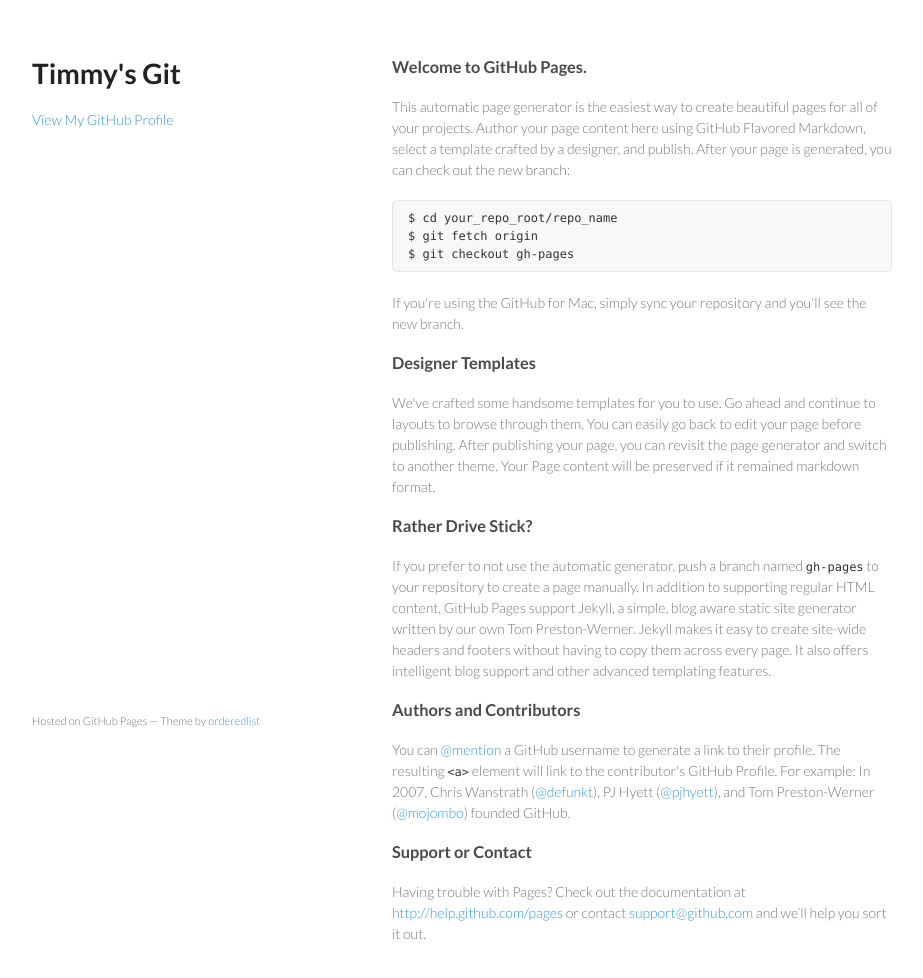
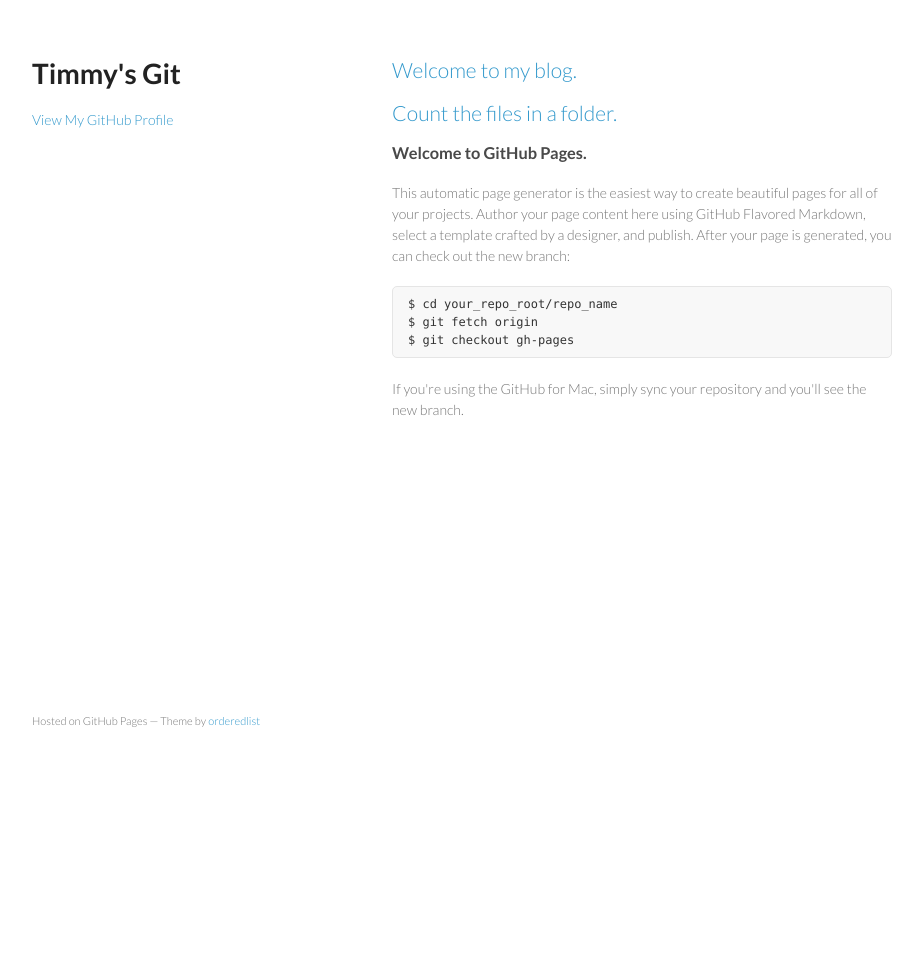
Before and after one commit to timmyshen/timmyshen.github.io, a plain HTML site: page index.html in a window 1280 px wide. Shown: the whole page, without its empty margins (178-1101 px from the left). After the commit the page ends 800 px from the top, so only its background shows below. Drawn offline with Linux system fonts and the light colour scheme.

Commit message:
formatted the index.html deleted several paragraphs of auto-generated stuff. add two headers

```diff
--- a/index.html
+++ b/index.html
@@ -12,9 +12,9 @@
     <link rel="stylesheet" href="stylesheets/styles.css">
     <link rel="stylesheet" href="stylesheets/pygment_trac.css">
     <meta name="viewport" content="width=device-width, initial-scale=1, user-scalable=no">
-    <!--[if lt IE 9]>
-    <script src="//html5shiv.googlecode.com/svn/trunk/html5.js"></script>
-    <![endif]-->
+      <!--[if lt IE 9]>
+      <script src="//html5shiv.googlecode.com/svn/trunk/html5.js"></script>
+      <![endif]-->
   </head>
   <body>
     <div class="wrapper">
@@ -22,48 +22,40 @@
         <h1>Timmy&#39;s Git</h1>
         <p></p>
 
-
         <p class="view"><a href="https://github.com/timmyshen">View My GitHub Profile</a></p>
-
       </header>
       <section>
+        <!-- My page -->
+        <h2>
+          <a href="https://github.com/timmyshen">
+            Welcome to my blog.
+          </a>
+        </h2>
+        <h2>
+          <a href="https://github.com/timmyshen">
+            Count the files in a folder.
+          </a>
+        </h2>
         <h3>
-<a name="welcome-to-github-pages" class="anchor" href="#welcome-to-github-pages"><span class="octicon octicon-link"></span></a>Welcome to GitHub Pages.</h3>
+          <a name="welcome-to-github-pages" class="anchor" href="#welcome-to-github-pages"><span class="octicon octicon-link"></span></a>
+          Welcome to GitHub Pages.
+        </h3>
 
-<p>This automatic page generator is the easiest way to create beautiful pages for all of your projects. Author your page content here using GitHub Flavored Markdown, select a template crafted by a designer, and publish. After your page is generated, you can check out the new branch:</p>
+        <p>
+          This automatic page generator is the easiest way to create beautiful pages for all of your projects. Author your page content here using GitHub Flavored Markdown, select a template crafted by a designer, and publish. After your page is generated, you can check out the new branch:
+        </p>
 
-<pre><code>$ cd your_repo_root/repo_name
+        <!-- Spaces and new lines matter in the code element. -->
+        <pre><code>$ cd your_repo_root/repo_name
 $ git fetch origin
-$ git checkout gh-pages
-</code></pre>
+$ git checkout gh-pages</code></pre>
 
-<p>If you're using the GitHub for Mac, simply sync your repository and you'll see the new branch.</p>
-
-<h3>
-<a name="designer-templates" class="anchor" href="#designer-templates"><span class="octicon octicon-link"></span></a>Designer Templates</h3>
-
-<p>We've crafted some handsome templates for you to use. Go ahead and continue to layouts to browse through them. You can easily go back to edit your page before publishing. After publishing your page, you can revisit the page generator and switch to another theme. Your Page content will be preserved if it remained markdown format.</p>
-
-<h3>
-<a name="rather-drive-stick" class="anchor" href="#rather-drive-stick"><span class="octicon octicon-link"></span></a>Rather Drive Stick?</h3>
-
-<p>If you prefer to not use the automatic generator, push a branch named <code>gh-pages</code> to your repository to create a page manually. In addition to supporting regular HTML content, GitHub Pages support Jekyll, a simple, blog aware static site generator written by our own Tom Preston-Werner. Jekyll makes it easy to create site-wide headers and footers without having to copy them across every page. It also offers intelligent blog support and other advanced templating features.</p>
-
-<h3>
-<a name="authors-and-contributors" class="anchor" href="#authors-and-contributors"><span class="octicon octicon-link"></span></a>Authors and Contributors</h3>
-
-<p>You can <a href="https://github.com/blog/821" class="user-mention">@mention</a> a GitHub username to generate a link to their profile. The resulting <code>&lt;a&gt;</code> element will link to the contributor's GitHub Profile. For example: In 2007, Chris Wanstrath (<a href="https://github.com/defunkt" class="user-mention">@defunkt</a>), PJ Hyett (<a href="https://github.com/pjhyett" class="user-mention">@pjhyett</a>), and Tom Preston-Werner (<a href="https://github.com/mojombo" class="user-mention">@mojombo</a>) founded GitHub.</p>
-
-<h3>
-<a name="support-or-contact" class="anchor" href="#support-or-contact"><span class="octicon octicon-link"></span></a>Support or Contact</h3>
-
-<p>Having trouble with Pages? Check out the documentation at <a href="http://help.github.com/pages">http://help.github.com/pages</a> or contact <a href="mailto:support@github.com">support@github.com</a> and we’ll help you sort it out.</p>
+        <p>If you're using the GitHub for Mac, simply sync your repository and you'll see the new branch.</p>
       </section>
       <footer>
         <p><small>Hosted on GitHub Pages &mdash; Theme by <a href="https://github.com/orderedlist">orderedlist</a></small></p>
       </footer>
     </div>
     <script src="javascripts/scale.fix.js"></script>
-
   </body>
 </html>
```
